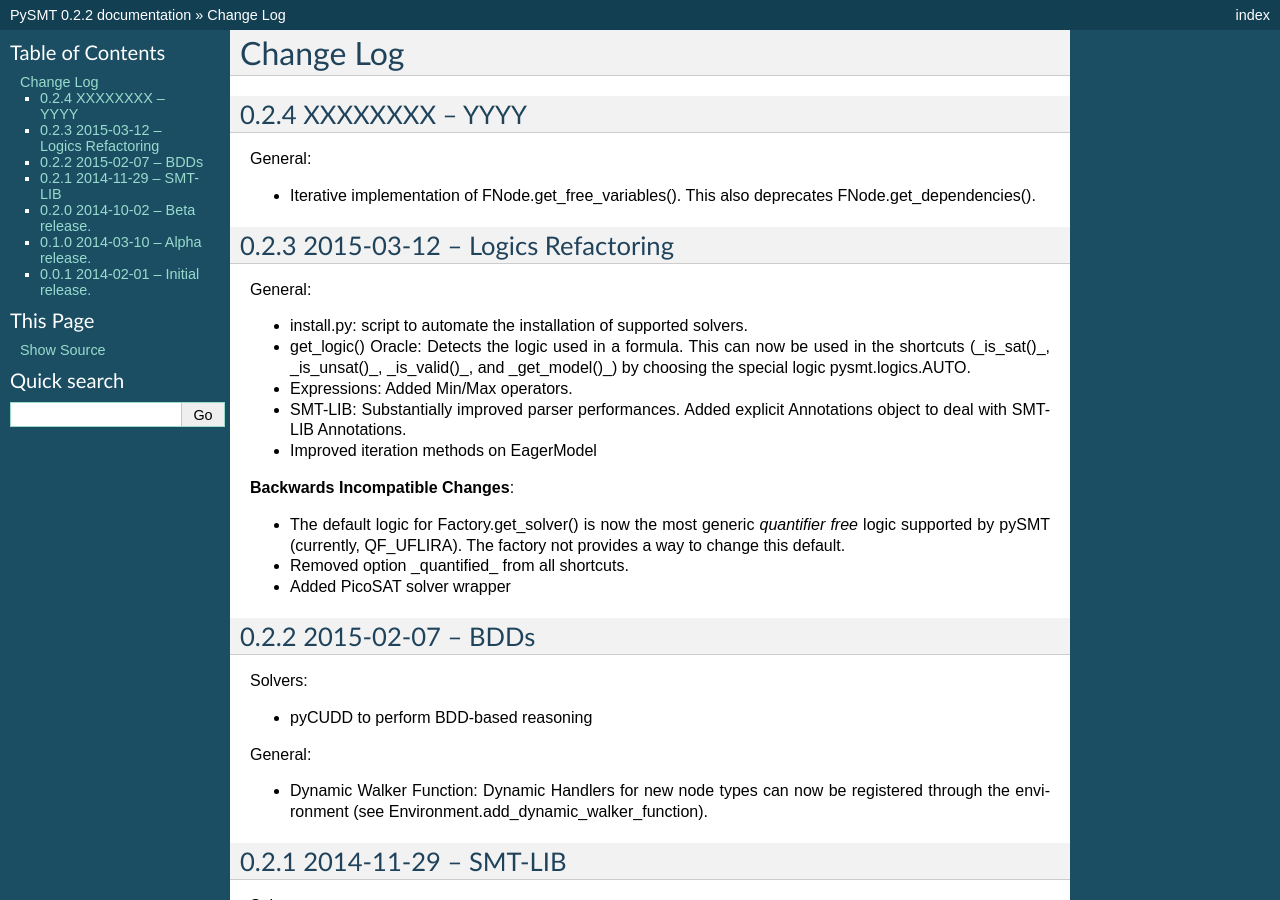
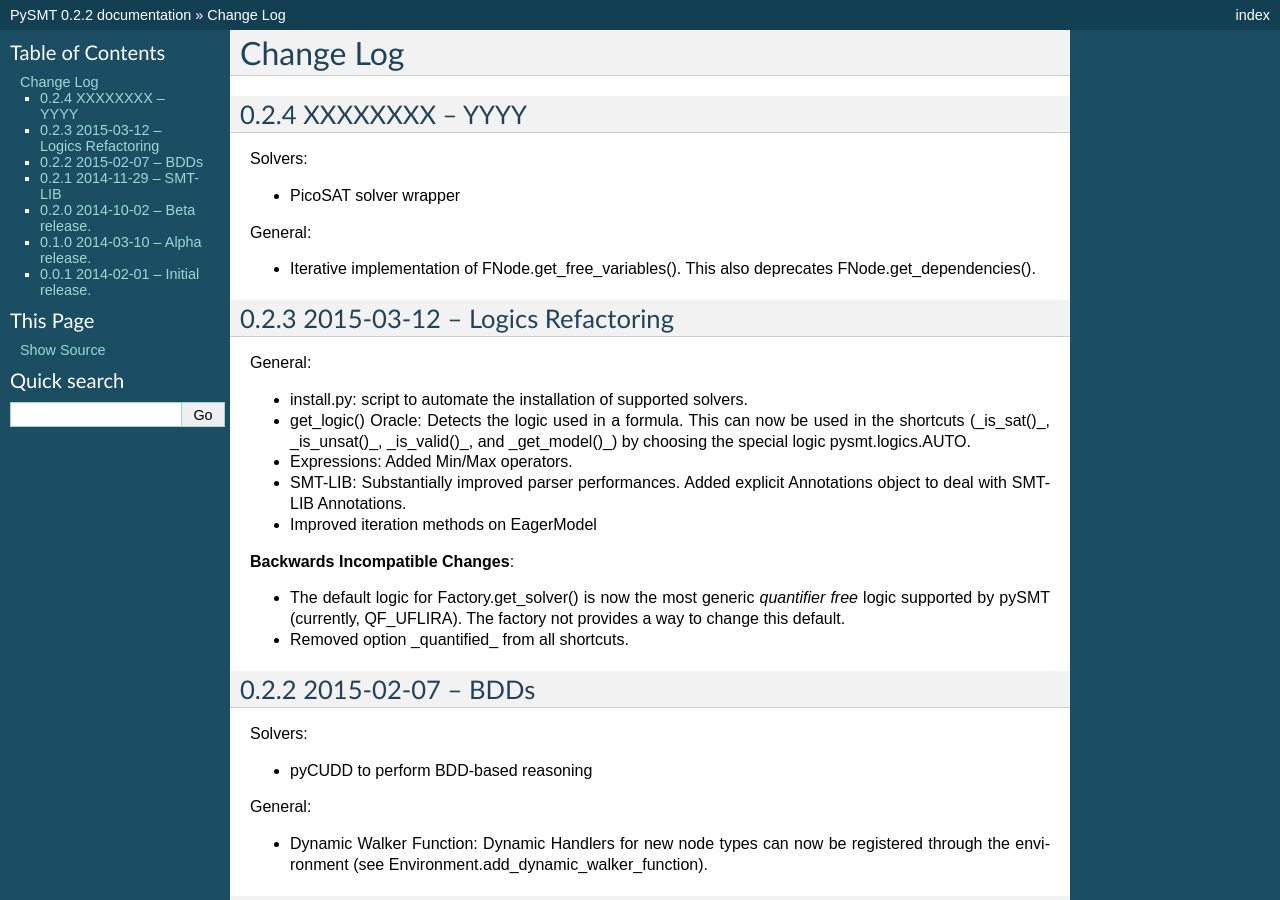
Before and after one commit to pysmt/pysmt, a Sphinx documentation site: the page built from docs/CHANGES.rst, in a window 1280 px wide and 900 px high. Built offline with Sphinx 7.4.7, drawn with Linux system fonts in a browser that asks for light colours; formulas are drawn with MathJax 3; pages that are not in the unit, such as notebooks, are missing from menus; some of the changed lines change nothing that is shown.

Commit message:
Fixed CHANGES.rst

```diff
--- a/docs/CHANGES.rst
+++ b/docs/CHANGES.rst
@@ -3,6 +3,10 @@
 
 0.2.4 XXXXXXXX  -- YYYY
 -----------------------
+
+Solvers:
+
+* PicoSAT solver wrapper
 
 General:
 
@@ -37,7 +41,6 @@
 * Removed option _quantified_ from all shortcuts.
 
 
-* Added PicoSAT solver wrapper
 
 
 0.2.2 2015-02-07 -- BDDs
```
